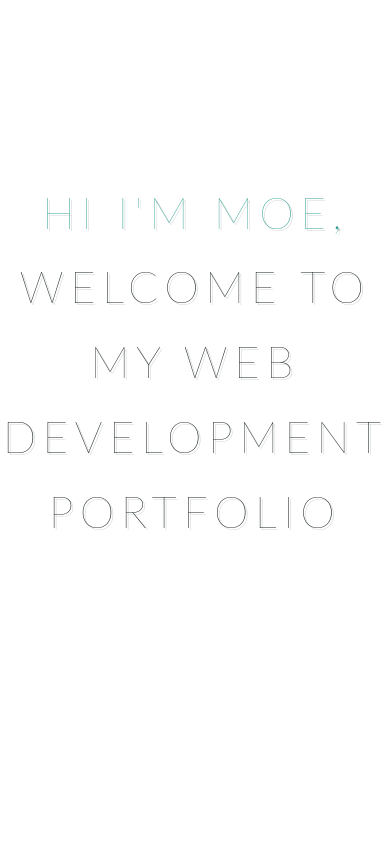
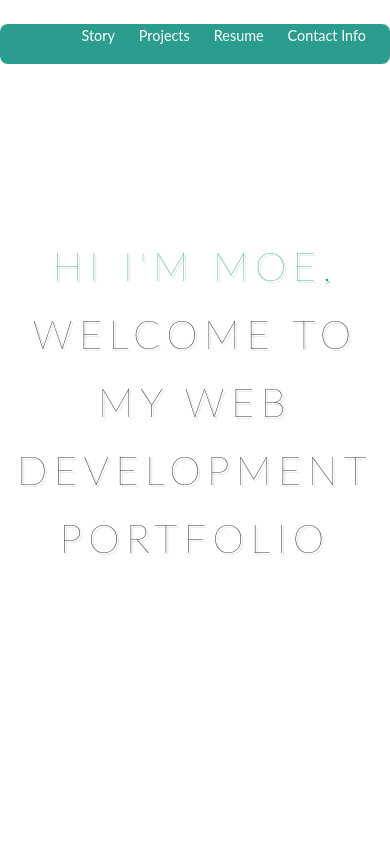
Before and after one commit to JintekiWarrior/Portfolio-Site, a website: page index.html in a window 390 px wide. Shown: the top 844 px of the page. Drawn offline with Linux system fonts and the light colour scheme.

Commit message:
Add mobile development to the projects

```diff
--- a/index.html
+++ b/index.html
@@ -8,6 +8,17 @@
   <title>Portfolio | Moe Yassine</title>
 </head>
 <body>
+  <section class="navbar">
+    <div class="navbar__container">
+      <ul class="navbar__item-list">
+        <li class="navbar__item">Story</li>
+        <li class="navbar__item">Projects</li>
+        <li class="navbar__item">Resume</li>
+        <li class="navbar__item">Contact Info </li>
+      </ul>
+    </div>
+  </section>
+
   <header class="header">
     <div class="header__text-container">
       <h1 class="header-text">
--- a/sass/base/_typography.scss
+++ b/sass/base/_typography.scss
@@ -8,7 +8,7 @@ body {
 
 .header-text {
   width: 100%;
-  font-size: 5.5rem;
+  font-size: 5rem;
   letter-spacing: .8rem;
   font-weight: 100;
   text-transform: uppercase;
--- /dev/null
+++ b/sass/layout/_navbar.scss
@@ -0,0 +1,30 @@
+.navbar {
+
+    &__container {
+        height: 5rem;
+        background-color: $color-primary;
+        border-radius: 8px;
+    }
+
+    &__item-list {
+        height: 100%;
+        font-size: 1.8rem;
+        color: #fff;
+
+        display: flex;
+        justify-content: flex-end;
+        align-items: center;
+    }
+
+    &__item {
+        list-style-type: none;
+        margin-right: 3rem;
+        height: 100%;
+        vertical-align: center;
+    }
+
+    &__item:hover {
+        cursor: pointer;
+        background-color: $color-primary-dark;
+    }
+}
--- a/sass/layout/_projects.scss
+++ b/sass/layout/_projects.scss
@@ -1,5 +1,5 @@
 .projects {
-    width: 80%;
+    width: 90%;
     margin: 0 auto;
     margin-bottom: 20rem;
 
@@ -12,7 +12,7 @@
             background-image: linear-gradient(122.25deg, $color-eggshell, $color-primary 50%);
             padding: 5rem 3.5rem;
             // border-radius: 3px;
-            height: 70rem;
+            height: 60rem;
             box-shadow: 5px 5px 1.2rem $color-grey;
             border-radius: 6px;
         }
--- a/sass/layout/_story.scss
+++ b/sass/layout/_story.scss
@@ -7,10 +7,6 @@
     display: flex;
     flex-direction: column;
     justify-content: center;
-
-    // @include respond(tab-land) {
-    //     padding: 1rem;
-    // }
 
     & > .row {
         @include respond(tab-land) {
--- a/sass/main.scss
+++ b/sass/main.scss
@@ -8,6 +8,7 @@
 @import "layout/footer";
 @import "layout/grid";
 @import "layout/header";
+@import "layout/navbar";
 @import "layout/projects";
 @import "layout/story";
 
```
Also changed, not shown: css/style.css.
